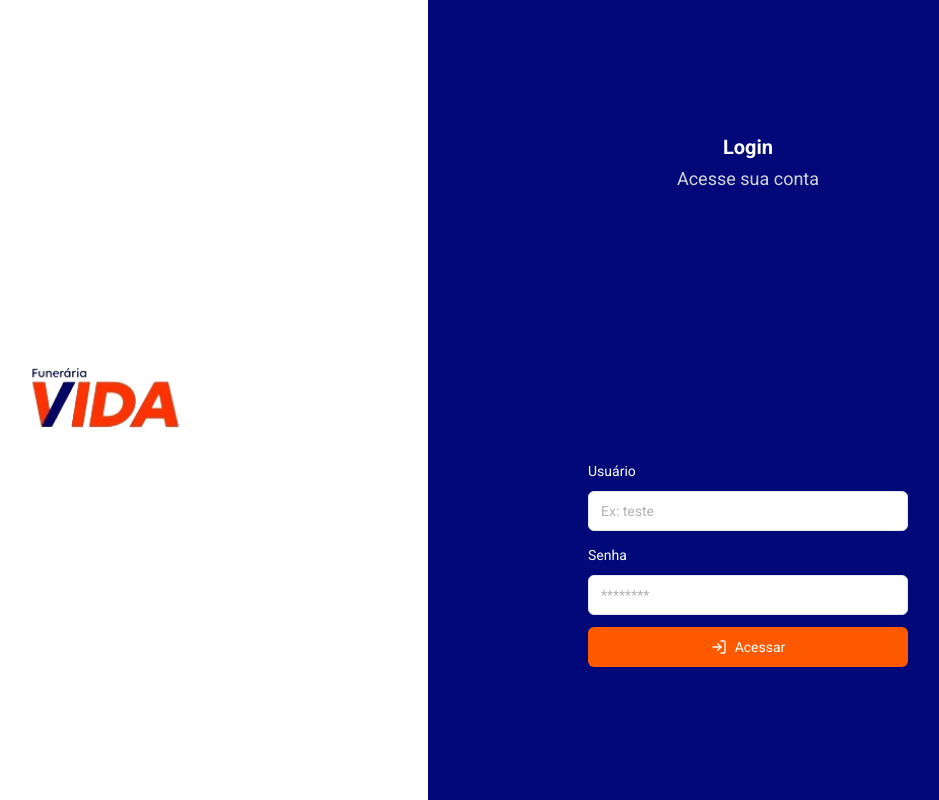
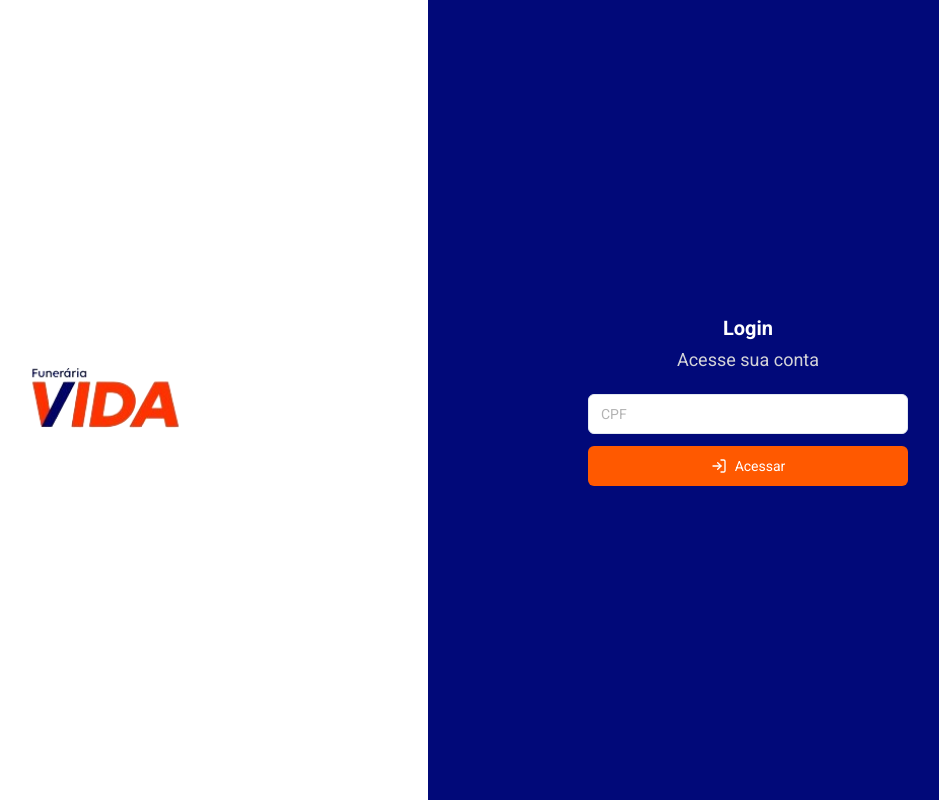
Before and after one commit to VictorJGB/portal-colab, a Next.js app: page /login in a window 1280 px wide. Shown: the whole page, without its empty margins (212-1151 px from the left). Built offline with nearby package versions, Linux system fonts and the light colour scheme.

Commit message:
feat: Finalizando tela de login

```diff
--- a/package.json
+++ b/package.json
@@ -31,6 +31,7 @@
     "@types/node": "^20",
     "@types/react": "^18",
     "@types/react-dom": "^18",
+    "@types/react-input-mask": "^3.0.5",
     "autoprefixer": "^10.0.1",
     "eslint": "^8",
     "eslint-config-next": "14.1.0",
--- a/src/app/(auth)/login/page.tsx
+++ b/src/app/(auth)/login/page.tsx
@@ -20,7 +20,7 @@ const Login = () => {
       </div>
 
       {/* second part */}
-      <div className='bg-secondary h-screen w-full md:w-1/2 flex flex-col items-center justify-around text-secondary'>
+      <div className='bg-secondary h-screen w-full md:w-1/2 flex gap-5 flex-col items-center justify-center text-secondary'>
         <div className='flex flex-col items-center justify-center gap-1'>
           <h1 className='text-xl text-white font-bold'>Login</h1>
           <h2 className='text-lg text-zinc-300 font-medium'>Acesse sua conta</h2>
--- a/src/components/login-form/index.tsx
+++ b/src/components/login-form/index.tsx
@@ -11,25 +11,20 @@ import { useForm } from 'react-hook-form'
 import { Input } from '../ui/input'
 import { Button } from '../ui/button'
 import { LogIn } from 'lucide-react'
-import { Form, FormControl, FormDescription, FormField, FormItem, FormLabel, FormMessage } from '../ui/form'
-
+import { Form, FormControl, FormField, FormItem, FormMessage } from '../ui/form'
 
 const formSchema = z.object({
   username: z.string().min(2,
     {
-      message: 'Usuário deve ter no mínimo 2 caracteres'
-    }).max(50),
-  password: z.string().min(1, {
-    message: 'Senha deve ter no mínimo 1 caractere'
-  })
+      message: 'CPF Inválido'
+    }),
 })
 
 const LoginForm = () => {
   const form = useForm<z.infer<typeof formSchema>>({
     resolver: zodResolver(formSchema),
     defaultValues: {
-      username: "",
-      password: ""
+      username: ""
     },
   })
 
@@ -42,31 +37,17 @@ const LoginForm = () => {
       <form
         onSubmit={form.handleSubmit(onSubmit)}
         className='flex flex-col items-center justify-center gap-3 w-1/2'>
-        {/* username */}
+        {/* password */}
         <FormField
           control={form.control}
           name='username'
           render={({field}) => (
             <FormItem className='w-full'>
-              <FormLabel className='text-white'>Usuário</FormLabel>
               <FormControl>
-                <Input placeholder='Ex: teste' {...field}/>
+
+                <Input  {...field} placeholder='CPF'/>
               </FormControl>
-              <FormMessage className='text-xs'/>
-            </FormItem>
-          )}
-        />
-        {/* password */}
-        <FormField
-          control={form.control}
-          name='password'
-          render={({field}) => (
-            <FormItem className='w-full'>
-              <FormLabel className='text-white'>Senha</FormLabel>
-              <FormControl>
-                <Input placeholder='********' {...field}/>
-              </FormControl>
-              <FormMessage className='text-xs' />
+              <FormMessage className='px-3 text-xs' />
             </FormItem>
           )}
         />
```
Also changed, not shown: 1 other file (tests, documents, lock files or other folders).
